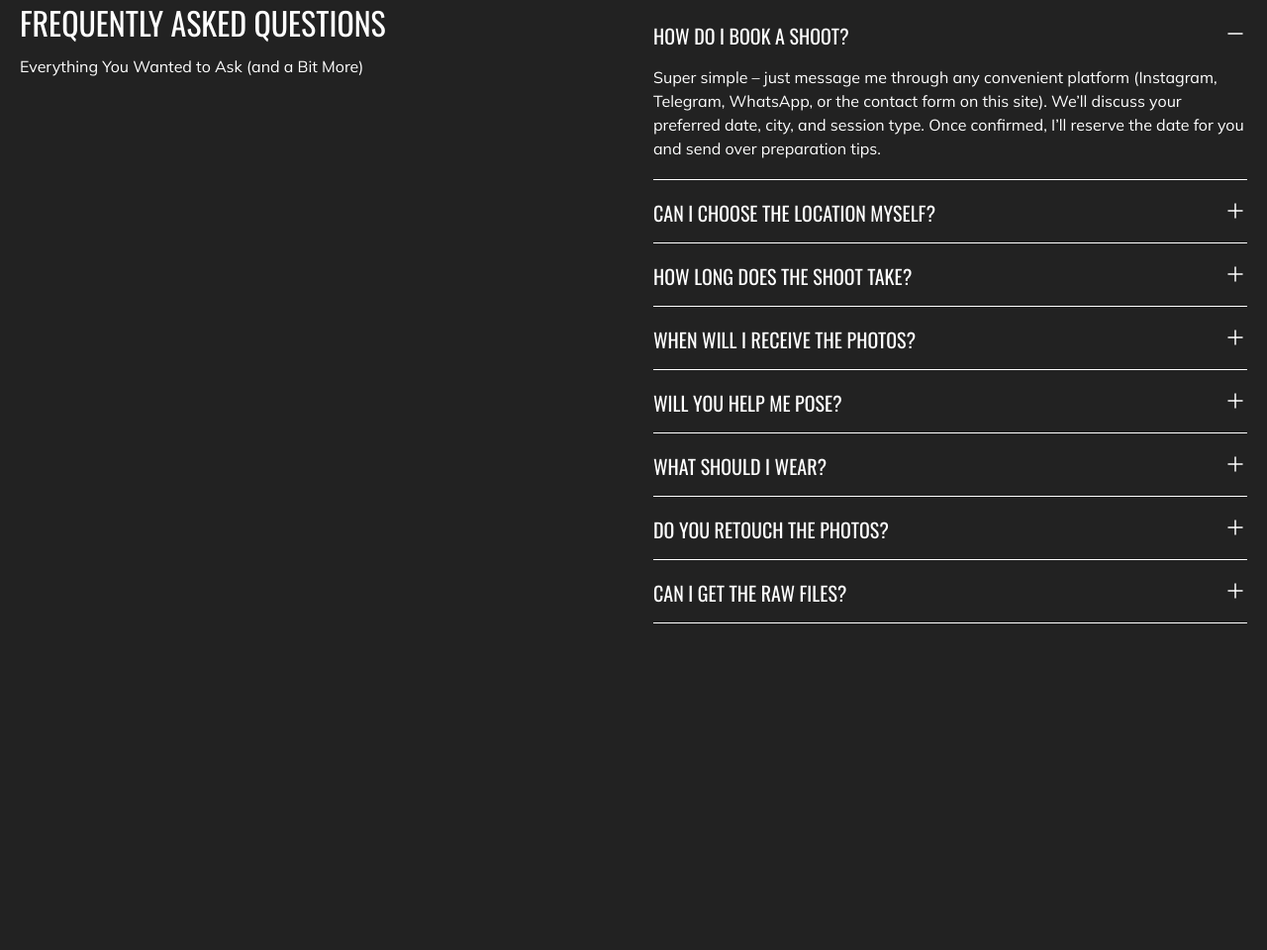
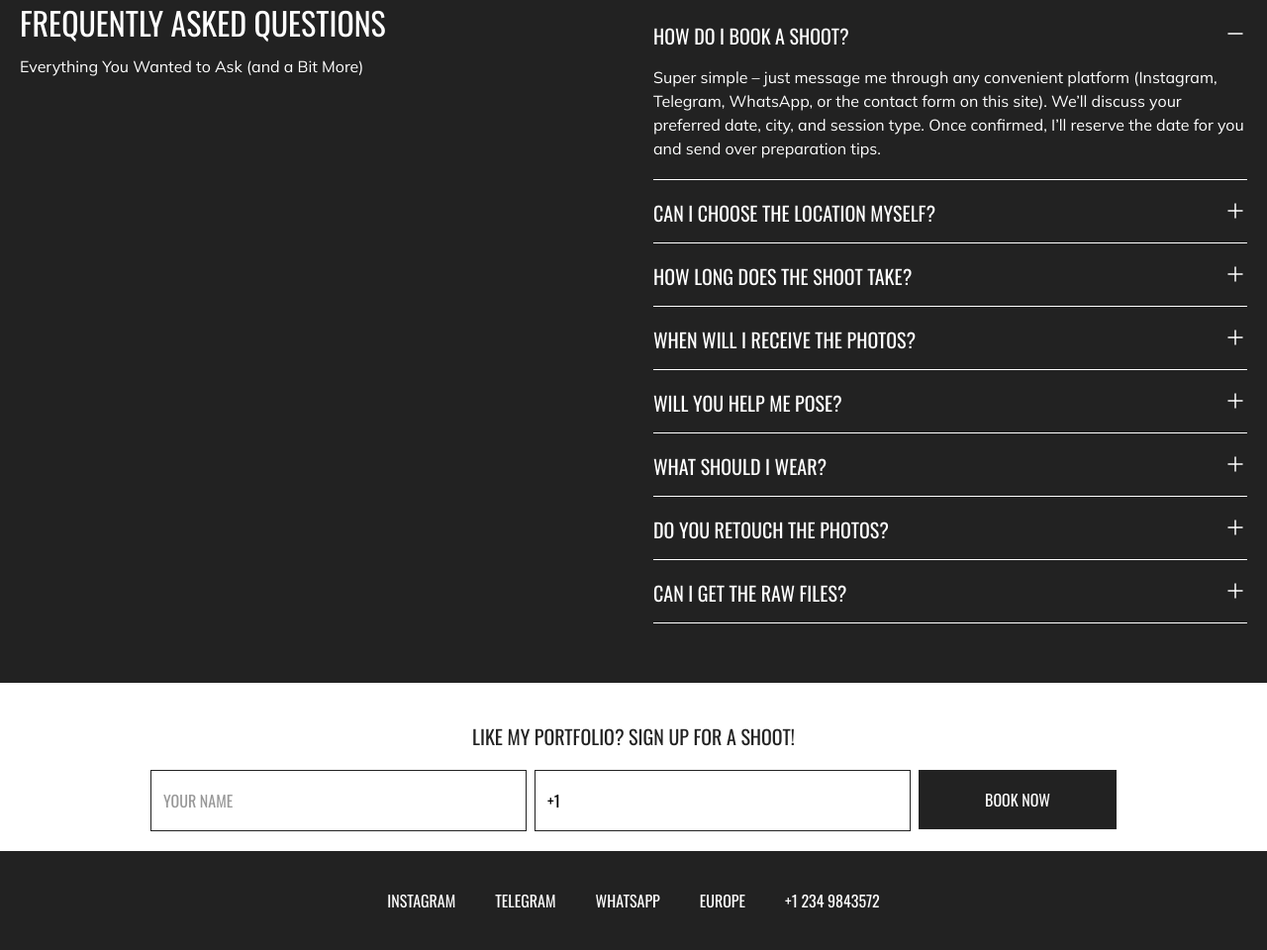
Before and after one commit to Nastasyma/portfolio, a website: page index.html in a window 1280 px wide. Shown: the part 3866-4826 px from the top of the page at 99% size. Before the commit the page ends 4556 px from the top, so only its background shows below. Drawn offline with nearby package versions, Linux system fonts and the light colour scheme.

Commit message:
feat: add footer layout

```diff
--- a/assets/styles/style.scss
+++ b/assets/styles/style.scss
@@ -612,3 +612,110 @@ ul li {
     }
   }
 }
+
+.footer {
+  &__content {
+    display: flex;
+    flex-direction: column;
+
+    &-top {
+      background-color: var(--secondary-color);
+      padding: 40px 0 20px 0;
+
+      .container {
+        display: flex;
+        flex-direction: column;
+        align-items: center;
+        gap: 20px;
+      }
+
+      &-title {
+        h3 {
+          font-family: var(--secondary-font);
+          color: var(--primary-color);
+          font-size: 20px;
+          font-style: normal;
+          font-weight: 400;
+          line-height: 28px;
+          text-transform: uppercase;
+        }
+      }
+
+      &-form {
+        display: flex;
+        justify-content: center;
+        gap: 8px;
+        width: 100%;
+
+        input {
+          display: flex;
+          max-width: 380px;
+          width: 100%;
+          height: 62px;
+          padding: 0 12px;
+          align-items: center;
+          border: 1px solid var(--primary-color);
+          background: var(--secondary-color);
+          font-family: var(--secondary-font);
+          font-size: 16px;
+          font-style: normal;
+          font-weight: 400;
+          line-height: 24px;
+          text-transform: uppercase;
+          cursor: pointer;
+          transition: all 0.3s ease-in-out;
+
+          &::placeholder {
+            font-family: var(--secondary-font);
+            font-size: 16px;
+            font-style: normal;
+            font-weight: 400;
+            line-height: 24px;
+            text-transform: uppercase;
+            color: #989898;
+          }
+
+          &:focus {
+            outline: none;
+            border: 1px solid var(--ascent-color);
+          }
+
+          &:active {
+            outline: none;
+            border: 1px solid var(--ascent-color);
+          }
+
+          &:hover {
+            border: 1px solid var(--ascent-color);
+          }
+        }
+      }
+    }
+
+    &-bottom {
+      background-color: var(--primary-color);
+      padding: 38px 0;
+
+      &-nav {
+        &-list {
+          display: flex;
+          justify-content: center;
+          gap: 40px;
+
+          li {
+            a {
+              color: var(--primary-font-color);
+              font-family: var(--secondary-font);
+              font-size: 16px;
+              font-style: normal;
+              font-weight: 400;
+              line-height: 24px;
+              text-transform: uppercase;
+              text-decoration: none;
+            }
+          }
+        }
+      }
+    }
+  }
+}
--- a/index.html
+++ b/index.html
@@ -208,7 +208,7 @@
                     </div>
                     <div class="price__content-cards-item-description">
                       <p>For short sessions and quick results</p>
-                      <button class="order-button">book now</button>
+                      <button type="button" class="order-button">book now</button>
                     </div>
                   </div>
                   <div class="price__content-cards-item">
@@ -227,7 +227,7 @@
                     </div>
                     <div class="price__content-cards-item-description">
                       <p>Perfect for couples, portraits, or lifestyle</p>
-                      <button class="order-button">book now</button>
+                      <button type="button" class="order-button">book now</button>
                     </div>
                   </div>
                   <div class="price__content-cards-item">
@@ -247,7 +247,7 @@
                     </div>
                     <div class="price__content-cards-item-description">
                       <p>For when you want to capture everything</p>
-                      <button class="order-button">book now</button>
+                      <button type="button" class="order-button">book now</button>
                     </div>
                   </div>
                   <div class="price__content-cards-item">
@@ -267,7 +267,7 @@
                     </div>
                     <div class="price__content-cards-item-description">
                       <p>Full-day or partial wedding coverage</p>
-                      <button class="order-button">book now</button>
+                      <button type="button" class="order-button">book now</button>
                     </div>
                   </div>
                 </div>
@@ -393,7 +393,33 @@
         </div>
       </main>
       <footer class="footer">
-        <div class="container footer__container"></div>
+        <div class="footer__content">
+          <div class="footer__content-top">
+            <div class="container">
+              <div class="footer__content-top-title">
+                <h3>Like my portfolio? Sign up for a shoot!</х>
+              </div>
+              <div class="footer__content-top-form">
+                <input type="text" placeholder="Your name" id="name" />
+                <input type="text" placeholder="Your phone" value="+1" id="phone" />
+                <button type="button" class="order-button">book now</button>
+              </div>
+            </div>
+          </div>
+          <div class="footer__content-bottom">
+            <div class="container">
+              <div class="footer__content-bottom-nav">
+                <ul class="footer__content-bottom-nav-list">
+                  <li><a href="#">instagram</a></li>
+                  <li><a href="#">telegram</a></li>
+                  <li><a href="#">whatsapp</a></li>
+                  <li><a href="#">Europe</a></li>
+                  <li><a href="#">+1 234 9843572</a></li>
+                </ul>
+              </div>
+            </div>
+          </div>
+        </div>
       </footer>
     </div>
   </body>
```
Also changed, not shown: assets/styles/css/style.css.
